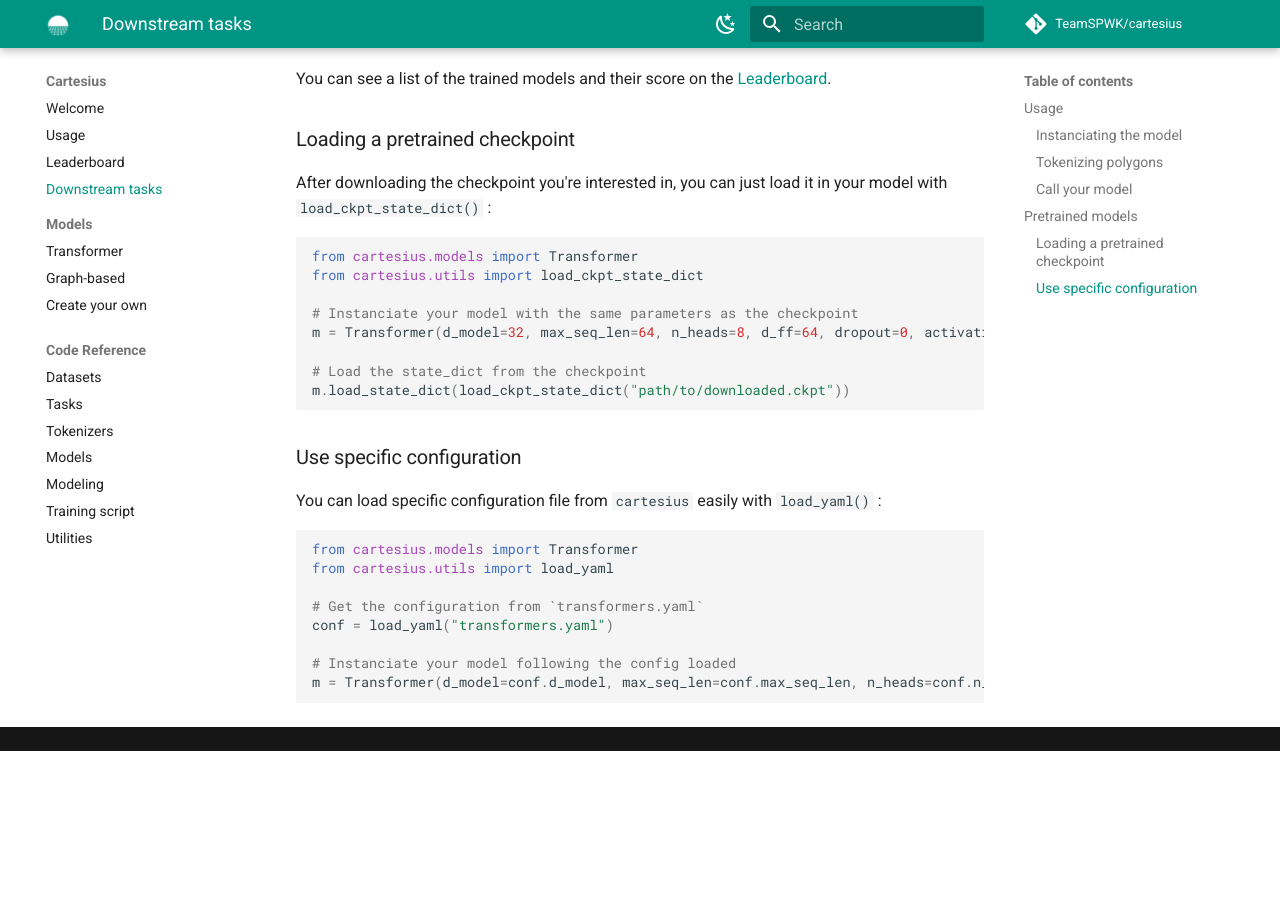
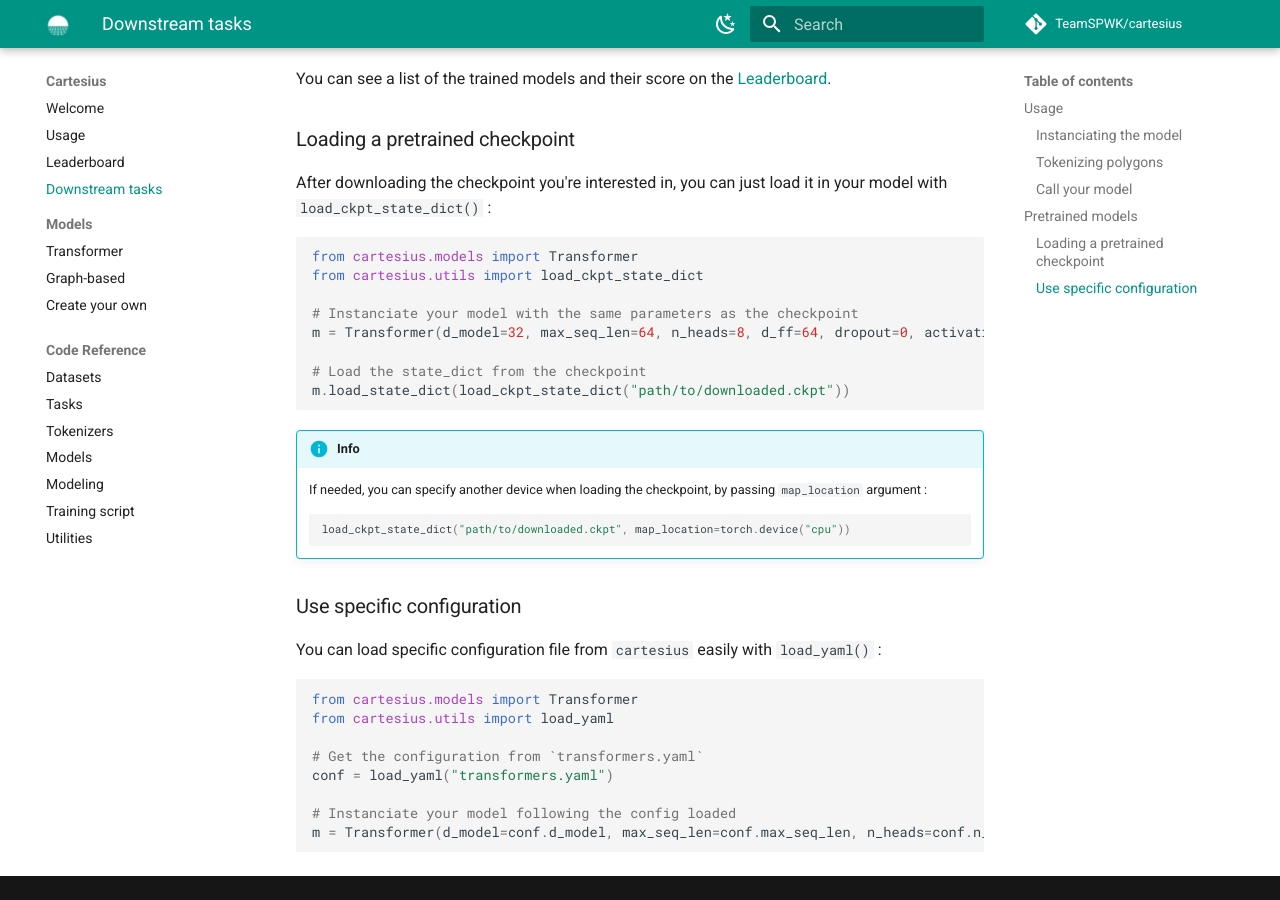
Before and after one commit to TeamSPWK/cartesius, an MkDocs documentation site: the page built from docs/downstream.md, in a window 1280 px wide and 900 px high, scrolled down 1758 px. Built offline with MkDocs 1.6.1 and Material for MkDocs 9.7.7, drawn with Linux system fonts in a browser that asks for light colours; comment, search, counter and statistics services are not loaded; before the commit the page ends 2509 px from its top, so only the background shows below that.

Commit message:
:sparkles: Add possibility to add map_location when loading checkpoint

````diff
--- a/docs/downstream.md
+++ b/docs/downstream.md
@@ -83,6 +83,12 @@
 m.load_state_dict(load_ckpt_state_dict("path/to/downloaded.ckpt"))
 ```
 
+!!! info
+    If needed, you can specify another device when loading the checkpoint, by passing `map_location` argument :
+    ```python
+    load_ckpt_state_dict("path/to/downloaded.ckpt", map_location=torch.device("cpu"))
+    ```
+
 ### Use specific configuration
 
 You can load specific configuration file from `cartesius` easily with `load_yaml()` :
````
Also changed, not shown: 1 other file.
